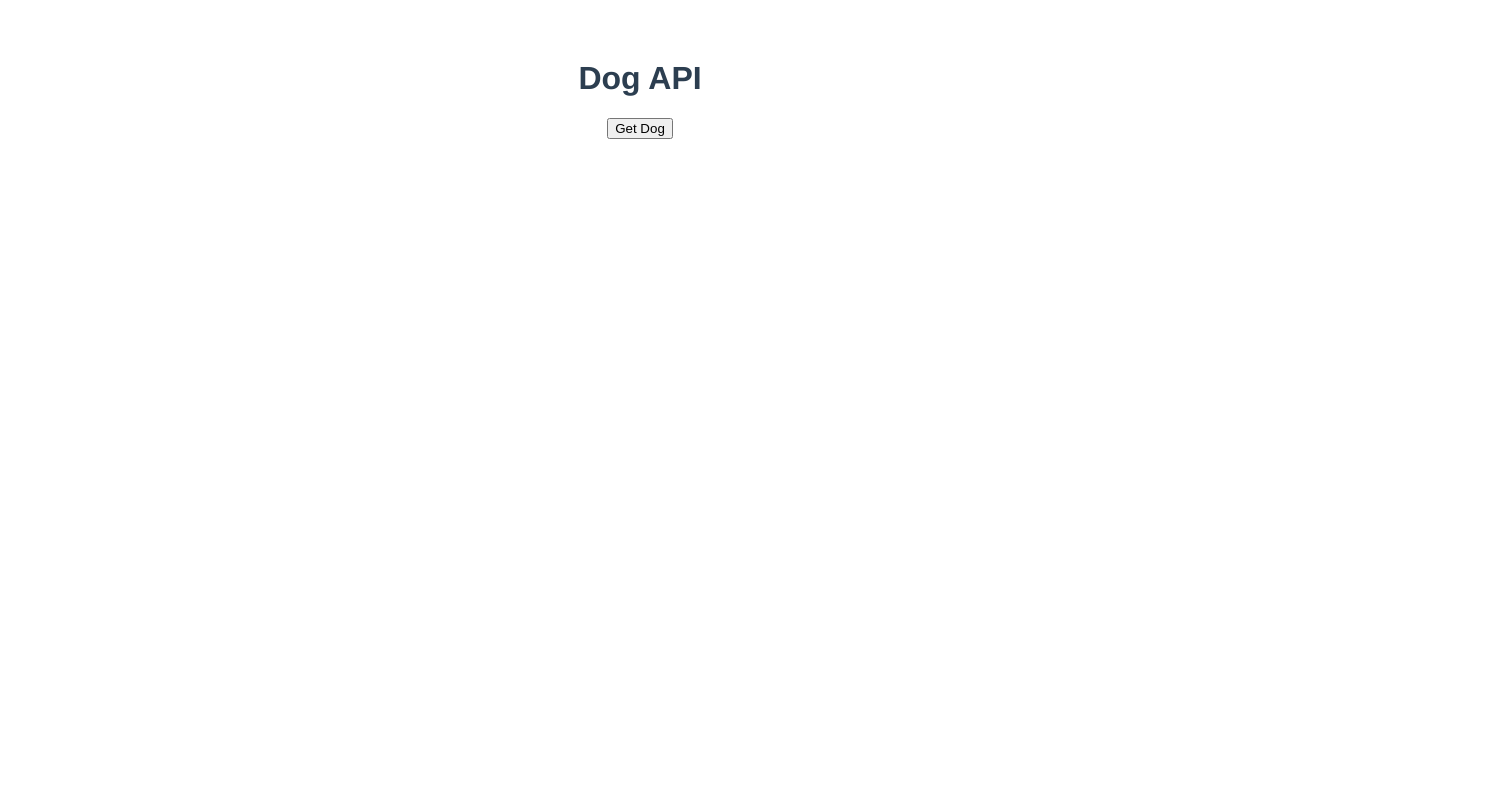
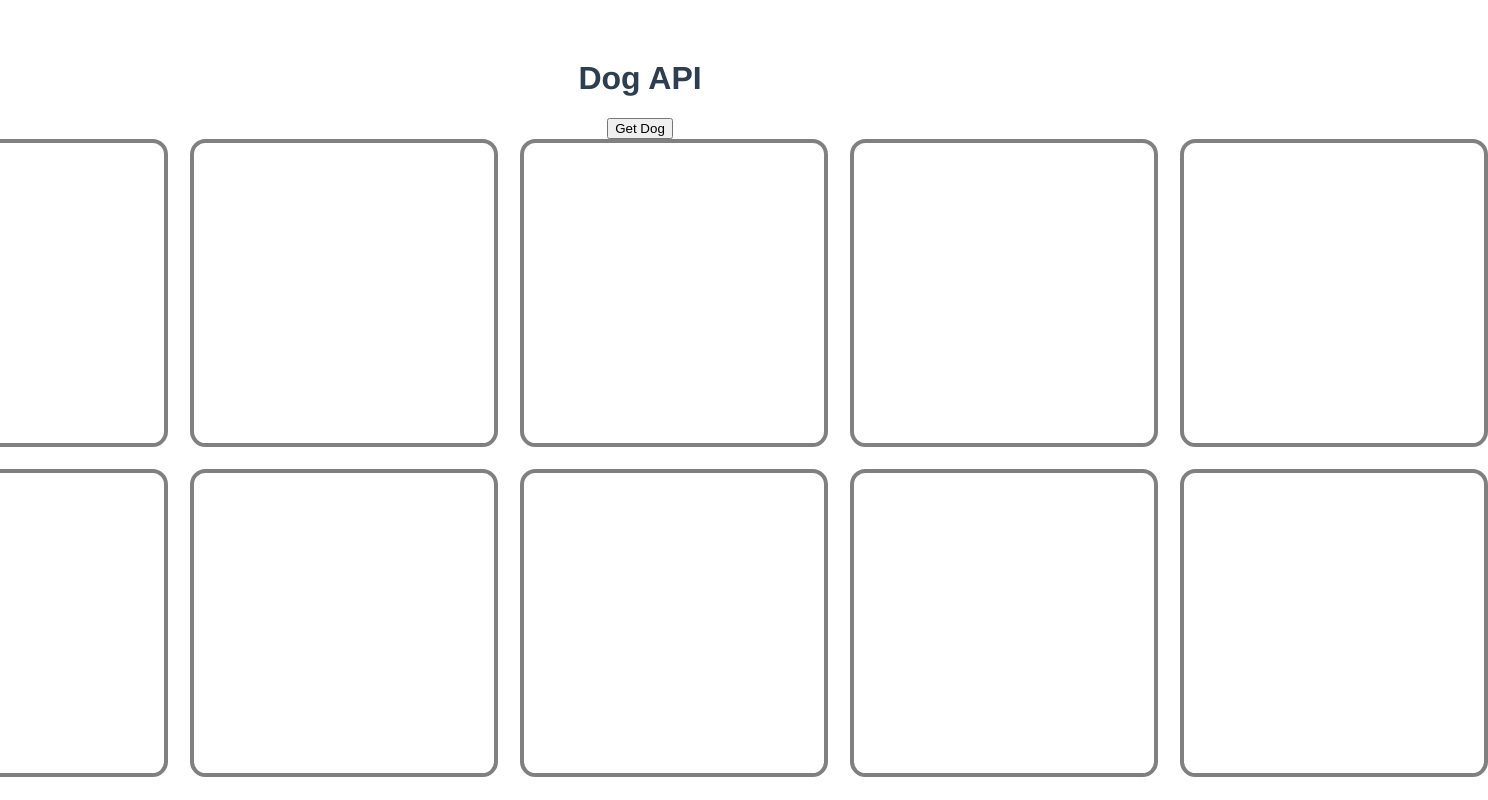
Before and after one commit to novamassey/dog-api-vue, a Vue app: page / in a window 1280 px wide. Shown: the whole page, 1488 px wide, since content can reach past the window. Built offline with nearby package versions, Linux system fonts and the light colour scheme.

Commit message:
card component generating 10 cards

```diff
--- a/src/App.vue
+++ b/src/App.vue
@@ -1,13 +1,17 @@
 <template>
   <h1>Dog API</h1>
   <button @click="fetchData">Get Dog</button>
+  <section class="container">
+    <CardComponent v-for="card in cardArray" :key="card" />
+  </section>
 </template>
 
 <script>
 import axios from "axios";
+import CardComponent from "./components/CardComponent.vue";
 export default {
   name: "App",
-  components: {},
+  components: { CardComponent },
   data() {
     return {
       dog: {},
@@ -19,9 +23,9 @@ export default {
   },
   methods: {
     createCards() {
-      for (let i = 0; i < 11; i++) {
-        this.cardArray.push(i);
-        console.log(this.cardArray);
+      for (let i = 0; i < 10; i++) {
+        this.cardArray.push({ value: i, visible: false, position: i });
+        console.log("cardArray", this.cardArray);
       }
     },
     fetchData() {
@@ -43,4 +47,12 @@ export default {
   color: #2c3e50;
   margin-top: 60px;
 }
+.container {
+  display: grid;
+  grid-template-columns: repeat(5, 300px);
+  grid-template-rows: repeat(2, 300px);
+  column-gap: 30px;
+  row-gap: 30px;
+  justify-content: center;
+}
 </style>
--- /dev/null
+++ b/src/components/CardComponent.vue
@@ -0,0 +1,18 @@
+<template>
+  <div class="card">{{ card }}</div>
+</template>
+
+<script>
+export default {};
+</script>
+
+<style>
+.card {
+  height: 300px;
+  width: 300px;
+  border: 4px solid gray;
+  border-radius: 5%;
+  margin-left: 30px;
+  margin-right: 30px;
+}
+</style>
```
